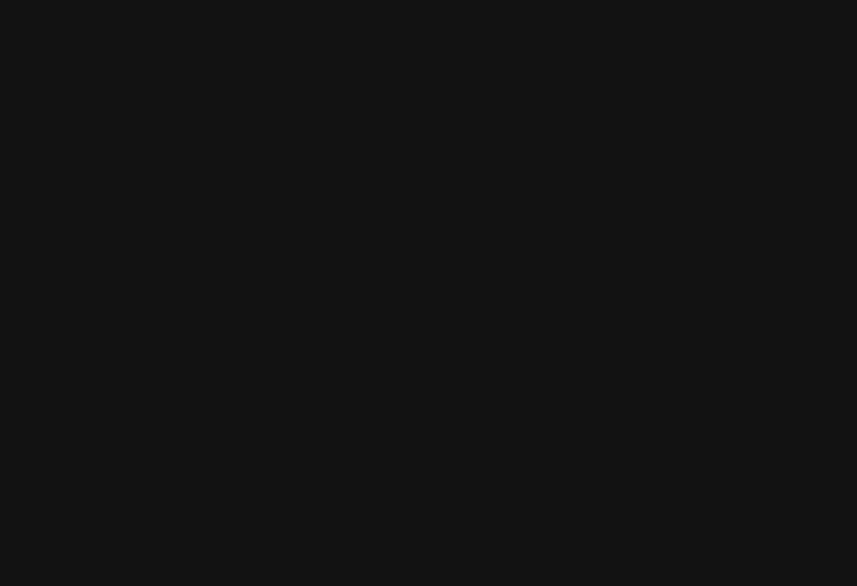
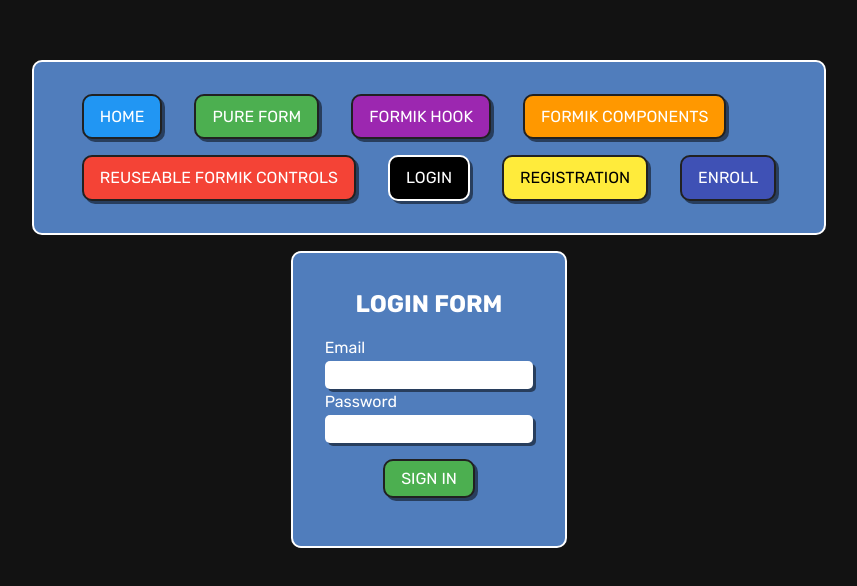
Before and after one commit to VuQTruong/practical-react, a React (Create React App) app: page /login in a window 1280 px wide. Before the commit this address had no page. Shown: the part 104-690 px from the top of the page, without its empty margins (211-1068 px from the left). Built offline with nearby package versions, Linux system fonts and the light colour scheme.

Commit message:
Login Form Example

```diff
--- a/src/App.tsx
+++ b/src/App.tsx
@@ -5,6 +5,9 @@ import PureForm from './components/PureForm/PureForm';
 import FormikHook from './components/FormikHook/FormikHook';
 import FormikComponent from './components/FormikComponent/FormikComponent';
 import FormikControls from './components/FormikControls/FormikControls';
+import LoginForm from './components/LoginForm/LoginForm';
+import RegisterForm from './components/RegisterForm/RegisterForm';
+import EnrollForm from './components/EnrollForm/EnrollForm';
 
 function App() {
   return (
@@ -16,6 +19,9 @@ function App() {
           <Route path='/formikhook' element={<FormikHook />} />
           <Route path='/formikelement' element={<FormikComponent />} />
           <Route path='/formikcontrols' element={<FormikControls />} />
+          <Route path='/login' element={<LoginForm />} />
+          <Route path='/register' element={<RegisterForm />} />
+          <Route path='/enroll' element={<EnrollForm />} />
         </Routes>
       </Router>
     </div>
--- /dev/null
+++ b/src/components/EnrollForm/EnrollForm.tsx
@@ -0,0 +1,13 @@
+import React from 'react';
+import NavBar from '../../components/NavBar/NavBar';
+
+export default function EnrollForm() {
+  return (
+    <div className='container'>
+      <NavBar />
+      <div className='panel'>
+        <h2 className='form__title'>ENROLLMENT FORM</h2>
+      </div>
+    </div>
+  );
+}
--- /dev/null
+++ b/src/components/LoginForm/LoginForm.tsx
@@ -0,0 +1,55 @@
+import NavBar from '../../components/NavBar/NavBar';
+import * as Yup from 'yup';
+import { Form, Formik } from 'formik';
+import FormikControl from 'components/FormikControls/form/FormikControl';
+
+type FormValues = {
+  email: string;
+  password: string;
+};
+
+export default function LoginForm() {
+  const initialValues = {
+    email: '',
+    password: '',
+  };
+
+  const onSubmit = (values: FormValues) => {
+    console.log(values);
+  };
+
+  const validationSchema = Yup.object({
+    email: Yup.string().email('Invalid email').required('Required'),
+    password: Yup.string().required('Required'),
+  });
+
+  return (
+    <div className='container'>
+      <NavBar />
+      <div className='panel'>
+        <h2 className='form__title'>LOGIN FORM</h2>
+        <Formik
+          initialValues={initialValues}
+          onSubmit={onSubmit}
+          validationSchema={validationSchema}
+        >
+          {(formik) => {
+            return (
+              <Form>
+                <FormikControl control='input' type='email' name='email' label='Email' />
+
+                <FormikControl control='input' type='password' name='password' label='Password' />
+
+                <div className='center'>
+                  <button type='submit' className='btn btn-primary' disabled={!formik.isValid}>
+                    Sign In
+                  </button>
+                </div>
+              </Form>
+            );
+          }}
+        </Formik>
+      </div>
+    </div>
+  );
+}
--- a/src/components/NavBar/NavBar.tsx
+++ b/src/components/NavBar/NavBar.tsx
@@ -21,6 +21,15 @@ export default function NavBar() {
         <Link to='/formikcontrols' className='btn btn-primary btn-primary--red navbar__btn'>
           Reuseable Formik Controls
         </Link>
+        <Link to='/login' className='btn btn-primary btn-primary--black navbar__btn'>
+          Login
+        </Link>
+        <Link to='/register' className='btn btn-primary btn-primary--yellow navbar__btn'>
+          Registration
+        </Link>
+        <Link to='/enroll' className='btn btn-primary btn-primary--indigo navbar__btn'>
+          Enroll
+        </Link>
       </div>
     </div>
   );
--- /dev/null
+++ b/src/components/RegisterForm/RegisterForm.tsx
@@ -0,0 +1,13 @@
+import React from 'react';
+import NavBar from '../../components/NavBar/NavBar';
+
+export default function RegisterForm() {
+  return (
+    <div className='container'>
+      <NavBar />
+      <div className='panel'>
+        <h2 className='form__title'>REGISTER FORM</h2>
+      </div>
+    </div>
+  );
+}
--- a/src/styles/_common.scss
+++ b/src/styles/_common.scss
@@ -68,6 +68,7 @@
 
 .btn-primary--yellow {
   background-color: $clr-yellow;
+  color: black;
 }
 
 .btn-primary--blue {
@@ -80,6 +81,22 @@
 
 .btn-primary--purple {
   background-color: $clr-purple;
+}
+
+.btn-primary--pink {
+  background-color: pink;
+  color: black;
+}
+
+.btn-primary--white {
+  background-color: white;
+  color: black;
+}
+
+.btn-primary--black {
+  background-color: black;
+  color: white;
+  border: 2px solid white;
 }
 
 .btn-secondary {
```
